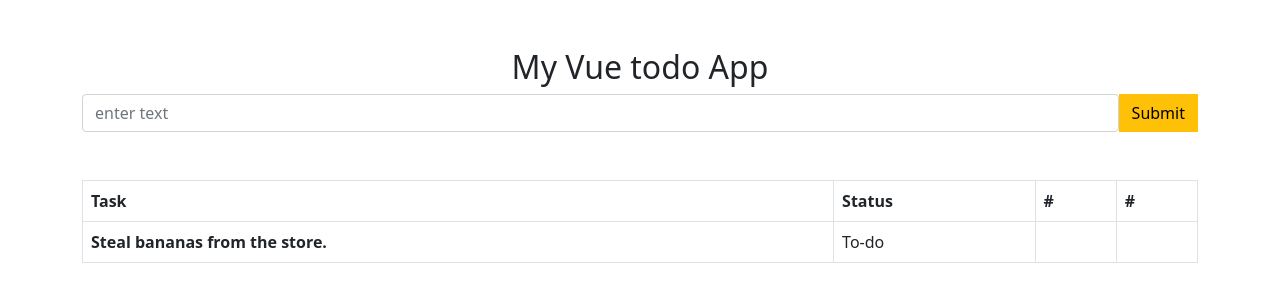
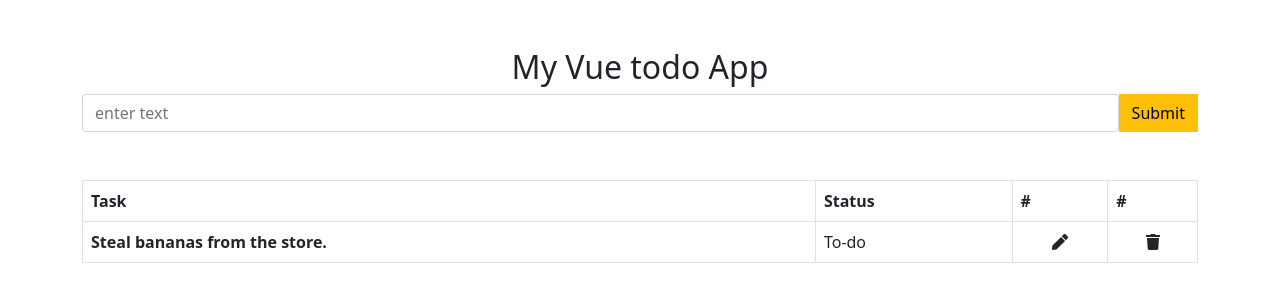
Before and after one commit to tasos77/MyVueTodoApp, a Vue app: page / in a window 1280 px wide. Shown: the top 302 px of the page. Built offline with nearby package versions, Linux system fonts and the light colour scheme.

Commit message:
addAwsomeFonts

```diff
--- a/src/components/TodoApp.vue
+++ b/src/components/TodoApp.vue
@@ -22,8 +22,16 @@
     <tr>
       <th>Steal bananas from the store.</th>
       <td>To-do</td>
-      <td></td>
-      <td></td>
+      <td>
+          <div class="text-center">
+            <span class="fa fa-pen"></span>
+          </div>
+     </td>
+      <td>
+          <div class="text-center">
+            <span class="fa fa-trash"></span>
+          </div>
+      </td>
     </tr>
   </tbody>
 </table>
```
